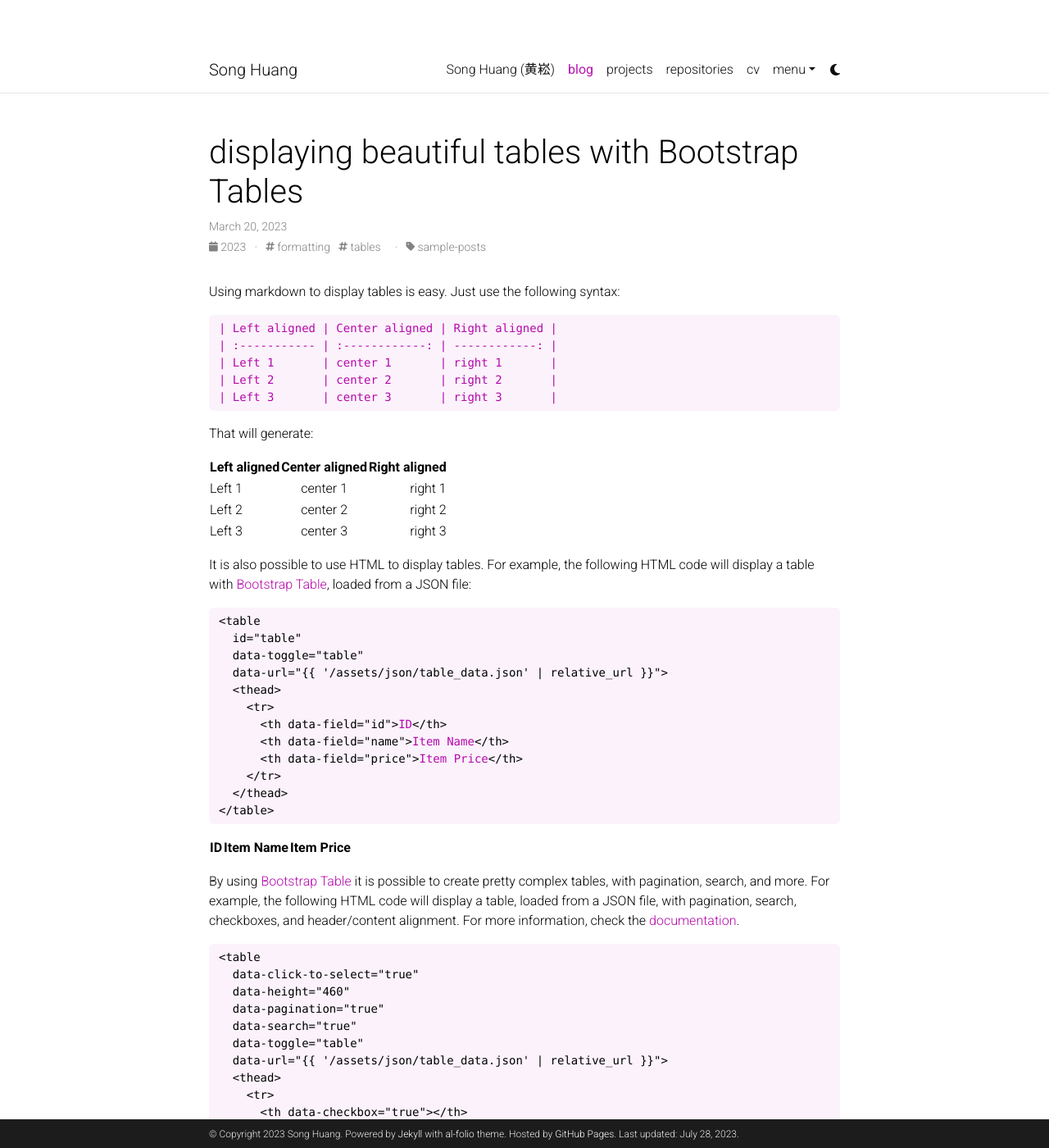
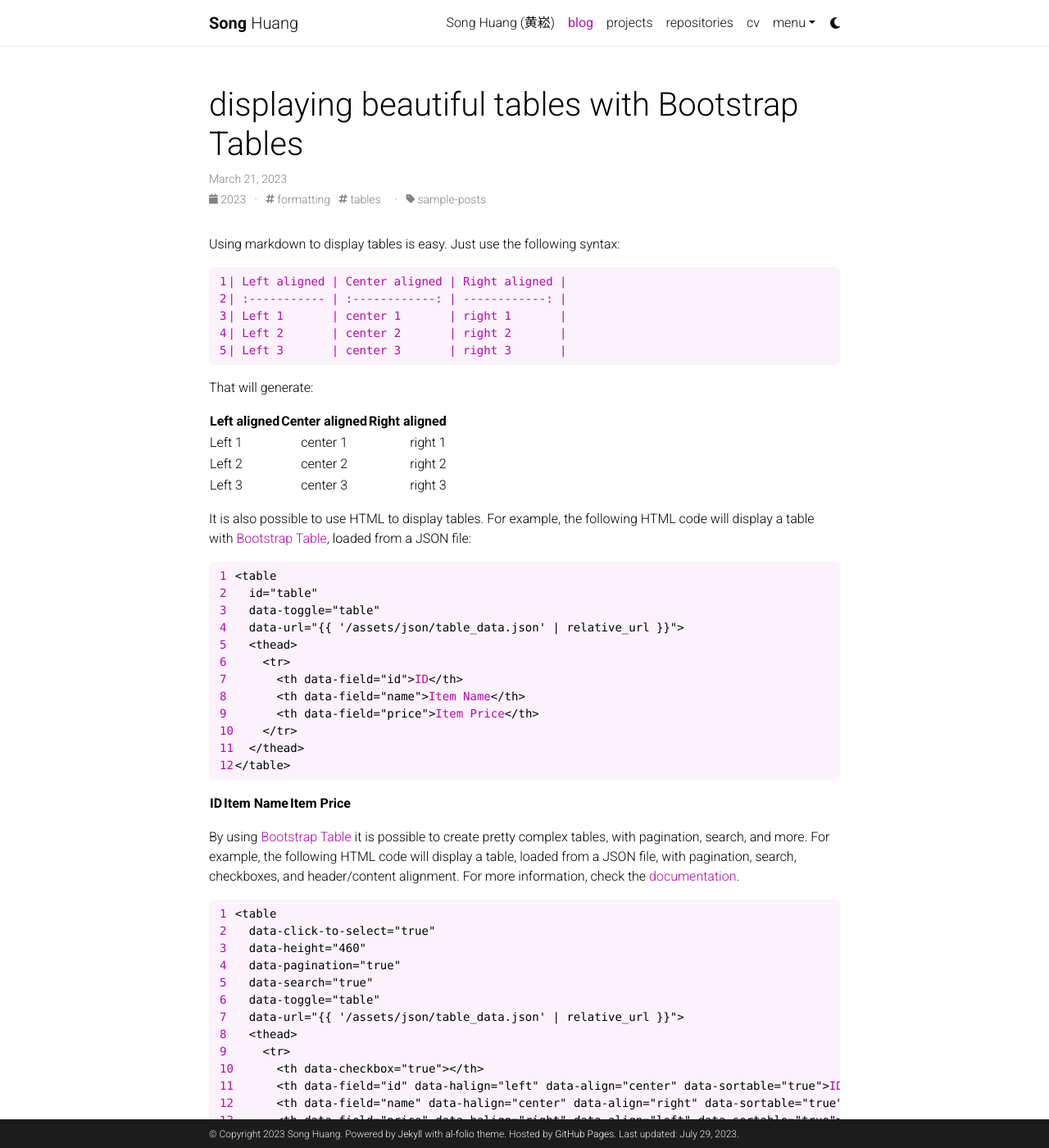
Before and after one commit to dr-guangtou/dr-guangtou.github.io, a Jekyll site: the page built from _posts/2023-03-21-tables.md, in a window 1280 px wide and 1400 px high. Shown: the whole window at 82% size. Built offline with Jekyll 4.4.1, drawn with Linux system fonts in a browser that asks for light colours; comment, search, counter and statistics services are not loaded; a style sheet for code colours, icons or effects is not loaded; some of the changed lines change nothing that is shown.

Commit message:
Update config based on Zechang's page

```diff
--- a/_config.yml
+++ b/_config.yml
@@ -2,7 +2,7 @@
 # Site settings
 # -----------------------------------------------------------------------------
 
-title: Song Huang
+title: blank
 first_name: Song
 middle_name:
 last_name: Huang
@@ -13,13 +13,13 @@
   Powered by <a href="https://jekyllrb.com/" target="_blank">Jekyll</a> with <a href="https://github.com/alshedivat/al-folio">al-folio</a> theme.
   Hosted by <a href="https://pages.github.com/" target="_blank">GitHub Pages</a>.
 keywords: astronomy, astrophysics, extragalactic, cosmology # add your own keywords or leave empty
-repository: dr-guangtou/dr-guangtou.github.io
+#repository: dr-guangtou/dr-guangtou.github.io
 
 lang: en # the language of your site (for example: en, fr, cn, ru, etc.)
 icon: 🌀 # the emoji used as the favicon (alternatively, provide image name in /assets/img/)
 
-url: https://dr-guangtou.github.io/ # the base hostname & protocol for your site
-baseurl: # the subpath of your site, e.g. /blog/
+url: https://dr-guangtou.github.io/
+baseurl:
 last_updated: true # set to true if you want to display last updated in the footer
 impressum_path:  # set to path to include impressum link in the footer, use the same path as permalink in a page, helps to conform with EU GDPR
 
@@ -51,7 +51,7 @@
 # Layout
 # -----------------------------------------------------------------------------
 
-navbar_fixed: false
+navbar_fixed: true
 footer_fixed: true
 
 # Dimensions
@@ -123,10 +123,14 @@
 # Blog
 # -----------------------------------------------------------------------------
 
-blog_name: Blog # blog_name will be displayed in your blog page
+blog_name: Song Huang's Research Note # blog_name will be displayed in your blog page
 blog_nav_title: blog # your blog must have a title for it to be displayed in the nav bar
 blog_description: Research notes by Song Huang
 permalink: /blog/:year/:title/
+
+# timezone
+timezone: Asia/Shanghai
+future: true
 
 # Pagination
 pagination:
@@ -139,22 +143,21 @@
 # Giscus comments (RECOMMENDED)
 # Follow instructions on https://giscus.app/ to setup for your repo to fill out
 # the information below.
-giscus:
-  repo: dr-guangtou/dr-guangtou.github.io      # <your-github-user-name>/<your-github-repo-name>
-  repo_id:
-  category: Comments             # name of the category under which discussions will be created
-  category_id:
-  mapping: title                 # identify discussions by post title
-  strict: 1                      # use strict identification mode
-  reactions_enabled: 1           # enable (1) or disable (0) emoji reactions
-  input_position: bottom         # whether to display input form below (bottom) or above (top) the comments
-  theme: preferred_color_scheme  # name of the color scheme (preferred works well with al-folio light/dark mode)
-  emit_metadata: 0
-  lang: en
+#giscus:
+  #repo: dr-guangtou/dr-guangtou.github.io      # <your-github-user-name>/<your-github-repo-name>
+  #repo_id:
+  #category: Comments             # name of the category under which discussions will be created
+  #category_id:
+  #mapping: title                 # identify discussions by post title
+  #strict: 1                      # use strict identification mode
+  #reactions_enabled: 1           # enable (1) or disable (0) emoji reactions
+  #input_position: bottom         # whether to display input form below (bottom) or above (top) the comments
+  #theme: preferred_color_scheme  # name of the color scheme (preferred works well with al-folio light/dark mode)
+  #emit_metadata: 0
+  #lang: en
 
 # Disqus comments (DEPRECATED)
-disqus_shortname: al-folio # put your disqus shortname
-# https://help.disqus.com/en/articles/1717111-what-s-a-shortname
+disqus_shortname:
 
 # External sources.
 # If you have blog posts published on medium.com or other external sources,
@@ -199,9 +202,9 @@
   syntax_highlighter_opts:
     css_class: 'highlight'
     span:
-      line_numbers: false
+      line_numbers: true
     block:
-      line_numbers: false
+      line_numbers: true
       start_line: 1
 
 # Includes & excludes
@@ -233,6 +236,12 @@
   - jekyll-toc
   - jekyll-twitter-plugin
   - jemoji
+  - mini_racer
+  - unicode_utils
+  - webrick
+  - jekyll-github-metadata
+  - jekyll-target-blank
+  - jekyll-git-hash
 
 # Sitemap settings
 defaults:
@@ -274,7 +283,7 @@
 
 scholar:
 
-  last_name: [Huang]
+  last_name: Sun
   first_name: [Song]
 
   style: apa
@@ -365,12 +374,12 @@
 enable_tooltips:            false  # enables automatic tooltip links generated
                                    # for each section titles on pages and posts
 enable_darkmode:            true   # enables switching between light/dark modes
-enable_navbar_social:       true  # enables displaying social links in the
+enable_navbar_social:       true   # enables displaying social links in the
                                    # navbar on the about page
 enable_project_categories:  true   # enables categorization of projects into
                                    # multiple categories
 enable_medium_zoom:         true   # enables image zoom feature (as on medium.com)
-enable_progressbar:         true   # enables a horizontal progress bar linked to the vertical scroll position
+enable_progressbar:         false  # enables a horizontal progress bar linked to the vertical scroll position
 
 # -----------------------------------------------------------------------------
 # Library versions
```
